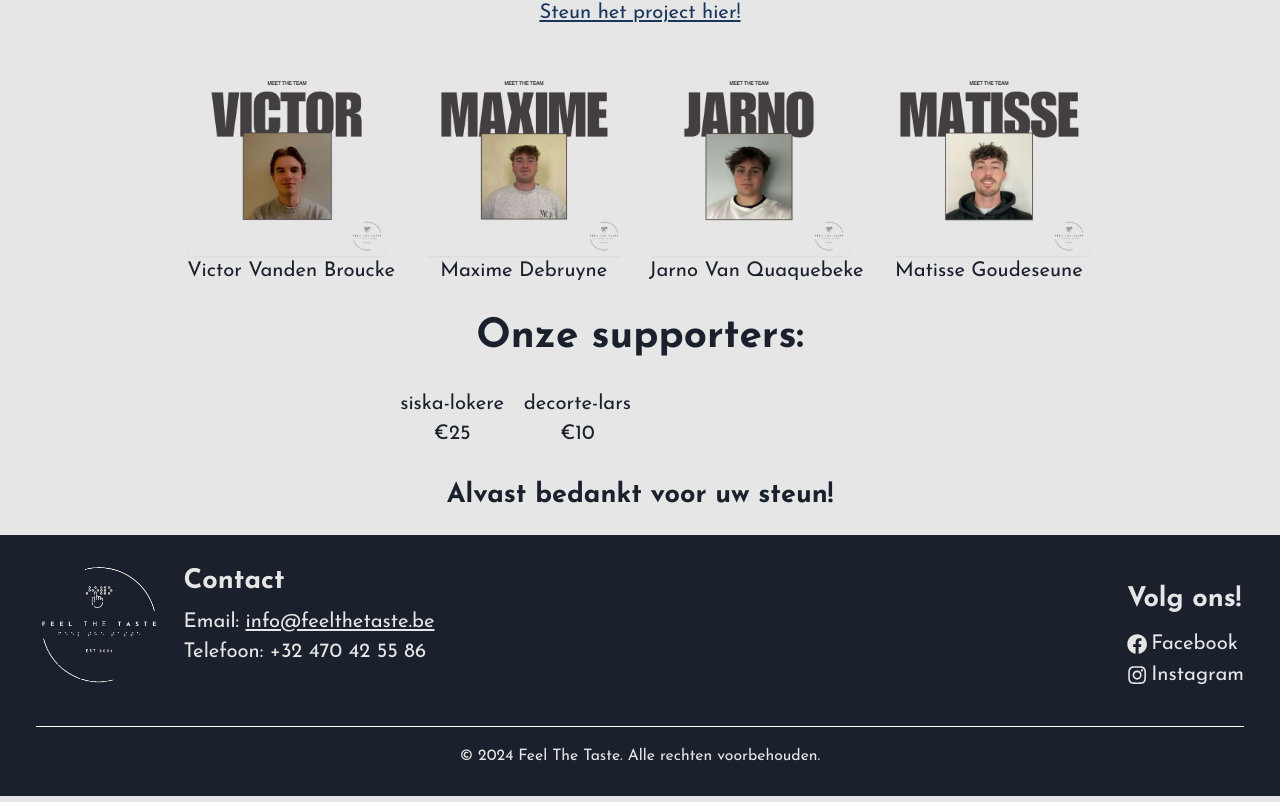
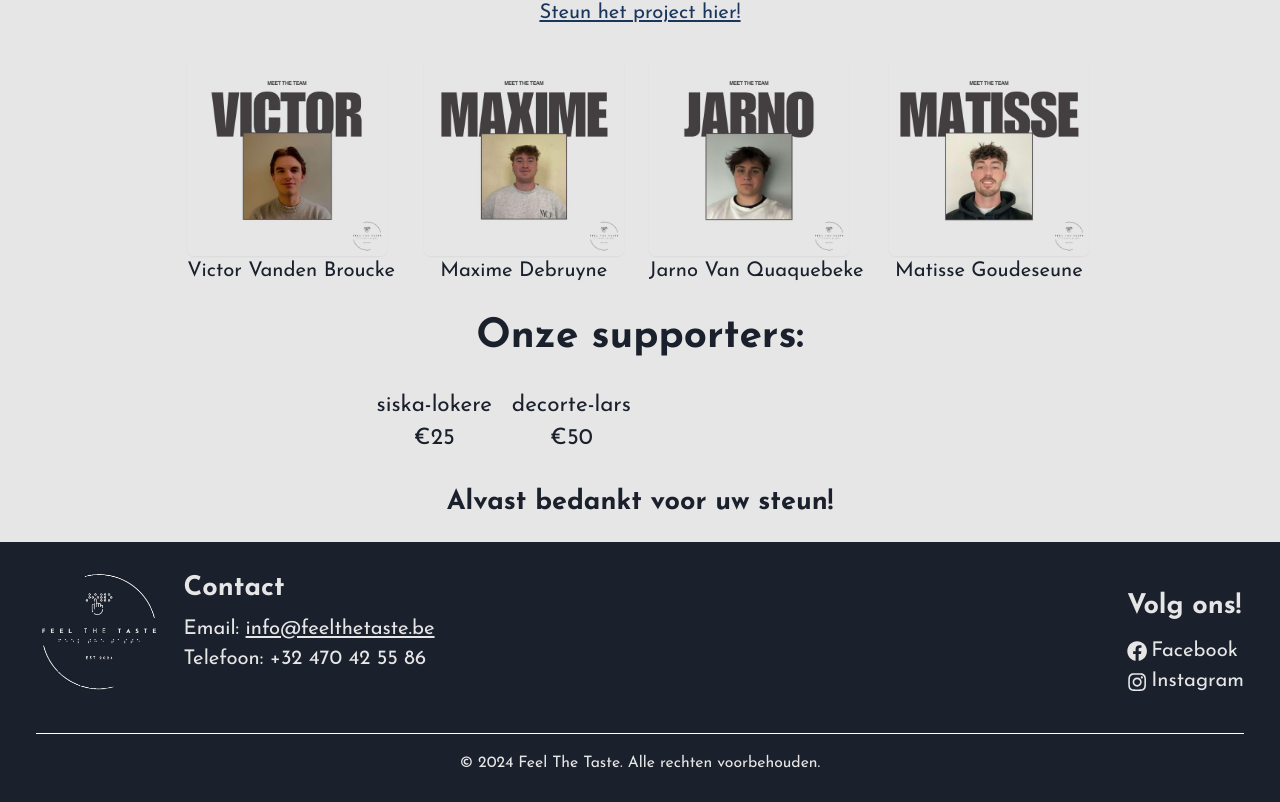
Before and after one commit to milandhondt/Feel-The-Taste, a React (Vite) app in the folder Feel-The-Taste/: page /steun-ons in a window 1280 px wide. Shown: the part 704-1506 px from the top of the page. Built offline with nearby package versions, Linux system fonts and the light colour scheme.

Commit message:
bedrag veranderd donatie

```diff
--- a/Feel-The-Taste/src/api/supporters.js
+++ b/Feel-The-Taste/src/api/supporters.js
@@ -7,6 +7,6 @@ export const supporters = [
   {
     id: 2,
     naam: 'decorte-lars',
-    bijdrage: 10,
+    bijdrage: 50,
   },
 ];
--- a/Feel-The-Taste/src/pages/SteunOns/SteunOns.jsx
+++ b/Feel-The-Taste/src/pages/SteunOns/SteunOns.jsx
@@ -45,8 +45,8 @@ const SteunOnsProject = () => {
         <SimpleGrid columns={{ base: 2, md: 4 }} spacing={4} justifyItems="center">
           {supporters.map((supporter) => (
             <Box key={supporter.id} textAlign="center">
-              <Text>{supporter.naam}</Text>
-              <Text>{'€' + supporter.bijdrage}</Text>
+              <Text fontSize={'xl'}>{supporter.naam}</Text>
+              <Text fontSize={'xl'}>{'€' + supporter.bijdrage}</Text>
             </Box>
           ))}
         </SimpleGrid>
```
